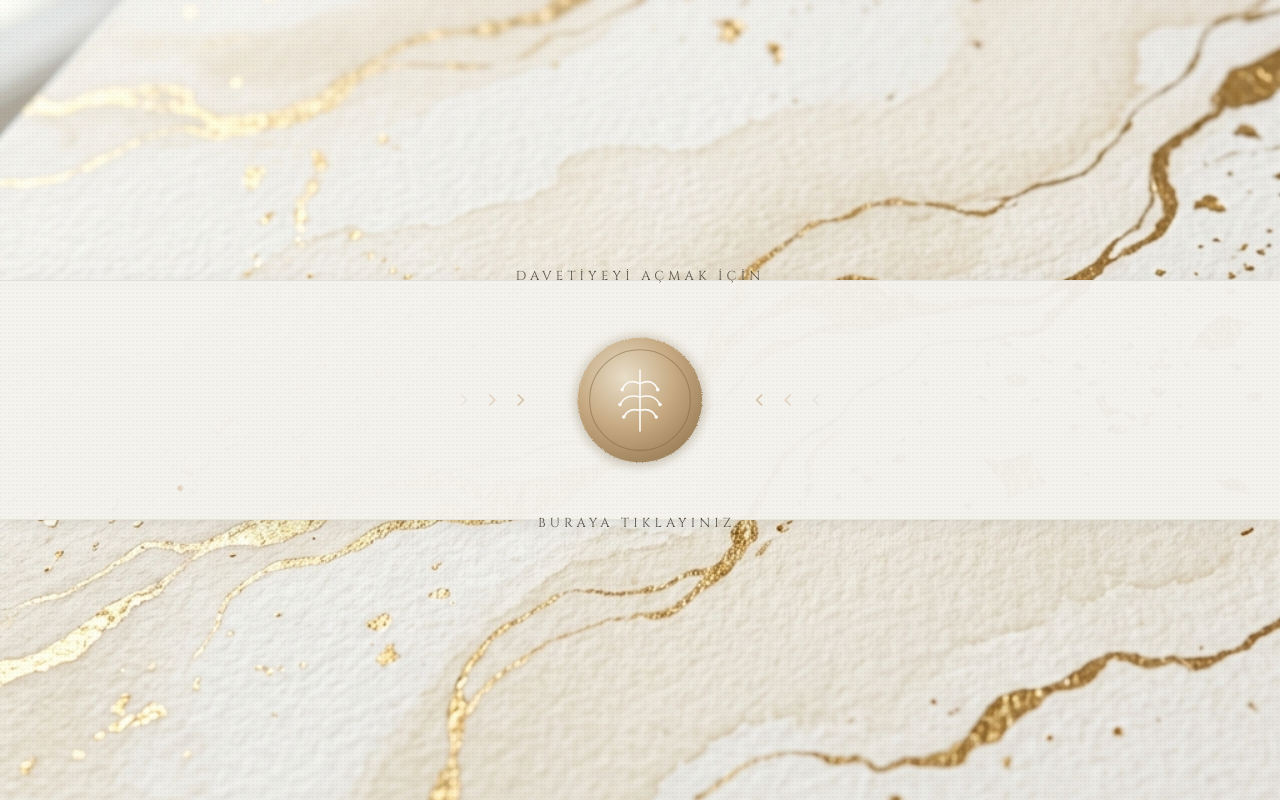
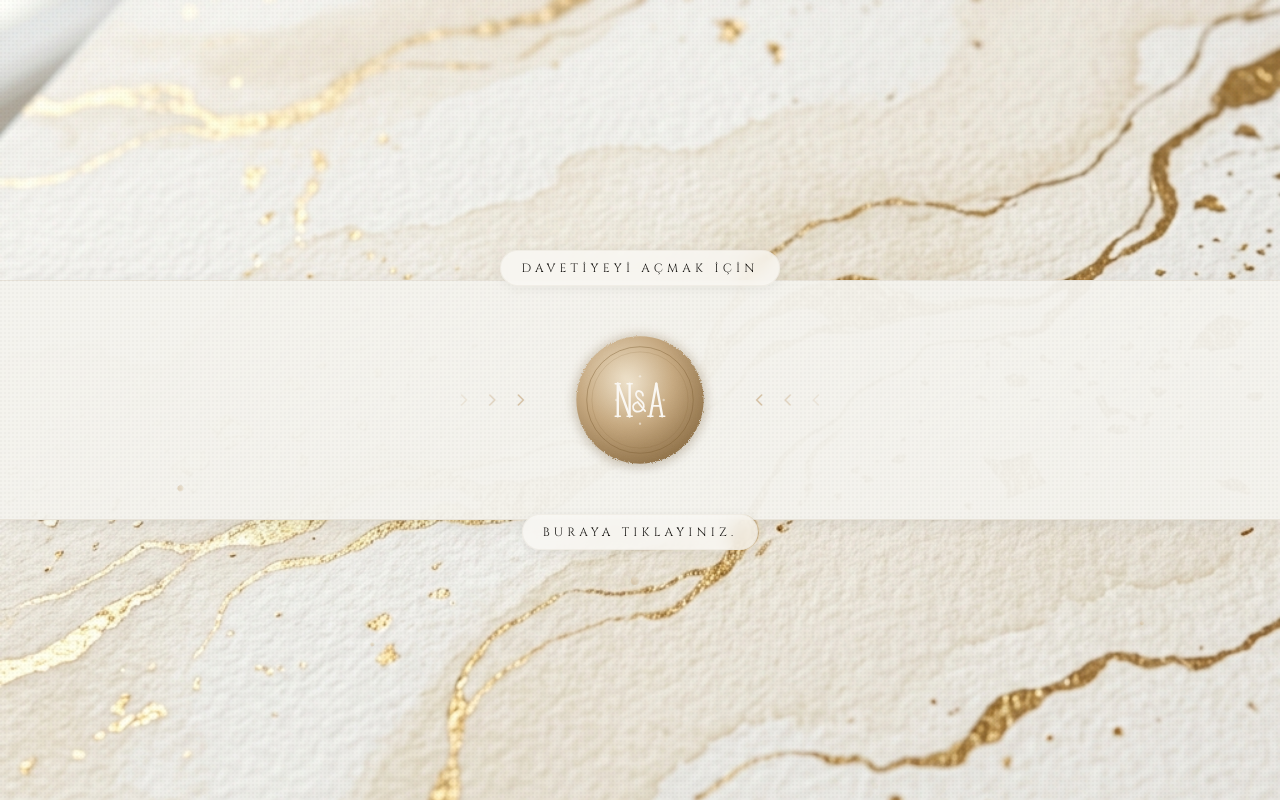
Before and after one commit to alperentagmann/ahmet-nesrin-nisan, a Next.js app: page / in a window 1280 px wide. Built offline with nearby package versions, Linux system fonts and the light colour scheme.

Commit message:
design: NA monogram muhur, okunabilir etiketler, admin misafir sayisi duzeltmesi

```diff
--- a/app/admin/page.tsx
+++ b/app/admin/page.tsx
@@ -78,14 +78,19 @@ export default function AdminPage() {
     setFilter("all");
   }
 
-  // Total expected guests (sum of kişi sayısı from allergies field)
+  // Parse guest count from free-text field — handles "2", "2+1", "3 Kişi", "2+1 Kişi", etc.
+  function parseGuestCount(raw: string): number {
+    if (!raw) return 1;
+    // Extract all numbers and sum them (handles "2+1", "2 + 1", "3 kişi")
+    const nums = raw.match(/\d+/g);
+    if (!nums) return 1;
+    return nums.reduce((acc, n) => acc + parseInt(n, 10), 0);
+  }
+
   const totalGuests = useMemo(() => {
     return entries
       .filter((e) => e.attending)
-      .reduce((acc, e) => {
-        const match = e.allergies?.match(/^(\d+)\s*Kişi/i);
-        return acc + (match ? parseInt(match[1], 10) : 1);
-      }, 0);
+      .reduce((acc, e) => acc + parseGuestCount(e.allergies), 0);
   }, [entries]);
 
   const filteredEntries = useMemo(() => {
--- a/app/components/WaxSeal.tsx
+++ b/app/components/WaxSeal.tsx
@@ -3,8 +3,6 @@ type WaxSealProps = {
   className?: string;
 };
 
-// SVG tabanlı mühür mumu — kullanıcı kendi PNG'sini /public klasörüne ekleyip
-// bu komponenti <img src="/wax-seal.png" /> ile değiştirebilir.
 export default function WaxSeal({ size = 140, className = "" }: WaxSealProps) {
   return (
     <svg
@@ -13,64 +11,117 @@ export default function WaxSeal({ size = 140, className = "" }: WaxSealProps) {
       viewBox="0 0 200 200"
       className={className}
       role="img"
-      aria-label="Mühür mumu"
+      aria-label="N & A mühür"
     >
       <defs>
+        {/* Warm gold radial gradient — lighter highlight top-left */}
         <radialGradient id="waxBody" cx="38%" cy="32%" r="75%">
-          <stop offset="0%" stopColor="#e8dec9" />
-          <stop offset="55%" stopColor="#c5a880" />
-          <stop offset="100%" stopColor="#9a7e58" />
+          <stop offset="0%"   stopColor="#ede0c8" />
+          <stop offset="50%"  stopColor="#c5a880" />
+          <stop offset="100%" stopColor="#8c6e45" />
         </radialGradient>
+
+        {/* Subtle highlight for the pressed centre */}
+        <radialGradient id="waxInner" cx="42%" cy="36%" r="60%">
+          <stop offset="0%"   stopColor="#f2e8d5" stopOpacity="0.6" />
+          <stop offset="100%" stopColor="#b8935e" stopOpacity="0" />
+        </radialGradient>
+
+        {/* Soft wax drip texture */}
         <filter id="waxTexture" x="-20%" y="-20%" width="140%" height="140%">
-          <feTurbulence
-            type="fractalNoise"
-            baseFrequency="0.9"
-            numOctaves="2"
-            seed="7"
-            result="noise"
-          />
-          <feDisplacementMap
-            in="SourceGraphic"
-            in2="noise"
-            scale="3.5"
-            xChannelSelector="R"
-            yChannelSelector="G"
-          />
+          <feTurbulence type="fractalNoise" baseFrequency="0.75" numOctaves="3" seed="12" result="noise" />
+          <feDisplacementMap in="SourceGraphic" in2="noise" scale="4" xChannelSelector="R" yChannelSelector="G" />
+        </filter>
+
+        {/* Subtle inner shadow for depth */}
+        <filter id="innerDepth" x="-5%" y="-5%" width="110%" height="110%">
+          <feGaussianBlur in="SourceAlpha" stdDeviation="3" result="blur" />
+          <feOffset dx="0" dy="2" result="offsetBlur" />
+          <feComposite in="SourceGraphic" in2="offsetBlur" operator="over" />
         </filter>
       </defs>
 
-      {/* irregular blob edge to mimic dripped wax */}
+      {/* Outer blob — irregular wax drip edge */}
       <g filter="url(#waxTexture)">
-        <circle cx="100" cy="100" r="84" fill="url(#waxBody)" />
+        <circle cx="100" cy="100" r="86" fill="url(#waxBody)" />
       </g>
 
-      {/* inner pressed ring */}
+      {/* Inner highlight wash */}
+      <circle cx="100" cy="100" r="74" fill="url(#waxInner)" />
+
+      {/* Pressed ring — outer */}
       <circle
-        cx="100"
-        cy="100"
-        r="68"
+        cx="100" cy="100" r="72"
         fill="none"
-        stroke="#806745"
-        strokeWidth="1.5"
-        opacity="0.5"
+        stroke="#7a5c30"
+        strokeWidth="1.2"
+        opacity="0.45"
       />
 
-      {/* sprig motif */}
-      <g stroke="#faf9f6" strokeWidth="2.2" fill="none" strokeLinecap="round">
-        <path d="M100 60 L100 142" />
-        <path d="M100 78 C 88 72, 80 76, 76 86" />
-        <path d="M100 78 C 112 72, 120 76, 124 86" />
-        <path d="M100 96 C 86 92, 78 96, 73 106" />
-        <path d="M100 96 C 114 92, 122 96, 127 106" />
-        <path d="M100 114 C 89 111, 82 115, 78 123" />
-        <path d="M100 114 C 111 111, 118 115, 122 123" />
+      {/* Pressed ring — inner thin */}
+      <circle
+        cx="100" cy="100" r="65"
+        fill="none"
+        stroke="#7a5c30"
+        strokeWidth="0.7"
+        opacity="0.3"
+      />
+
+      {/* ── Monogram: N & A ── */}
+      {/*
+        Laid out as: N · & · A  in a tight row, centred at (100, 100)
+        Font-style rendered in SVG paths for crisp rendering at all sizes.
+        Using elegant serif strokes with serifs implied by stroke caps.
+      */}
+
+      {/* --- Letter N (left, centred around x=78) --- */}
+      <g stroke="#faf7f2" strokeWidth="3.2" strokeLinecap="round" strokeLinejoin="round" fill="none">
+        {/* N: left vertical */}
+        <line x1="70" y1="78" x2="70" y2="122" />
+        {/* N: diagonal stroke */}
+        <line x1="70" y1="78" x2="86" y2="122" />
+        {/* N: right vertical */}
+        <line x1="86" y1="78" x2="86" y2="122" />
+
+        {/* Serif caps for N */}
+        <line x1="66.5" y1="78"  x2="73.5" y2="78"  strokeWidth="2" />
+        <line x1="66.5" y1="122" x2="73.5" y2="122" strokeWidth="2" />
+        <line x1="82.5" y1="78"  x2="89.5" y2="78"  strokeWidth="2" />
+        <line x1="82.5" y1="122" x2="89.5" y2="122" strokeWidth="2" />
       </g>
-      <circle cx="76" cy="86" r="2.4" fill="#faf9f6" />
-      <circle cx="124" cy="86" r="2.4" fill="#faf9f6" />
-      <circle cx="73" cy="106" r="2.4" fill="#faf9f6" />
-      <circle cx="127" cy="106" r="2.4" fill="#faf9f6" />
-      <circle cx="78" cy="123" r="2.4" fill="#faf9f6" />
-      <circle cx="122" cy="123" r="2.4" fill="#faf9f6" />
+
+      {/* --- Ampersand & (centre, x=100) --- */}
+      <g stroke="#faf7f2" fill="none" strokeLinecap="round" strokeLinejoin="round">
+        {/* A small elegant & made from two arcs + tail */}
+        <path
+          d="M104 94 C104 88, 97 86, 95 90 C93 94, 96 97, 100 100 C104 103, 107 107, 104 112 C101 117, 93 117, 91 112 C89 107, 93 104, 97 103"
+          strokeWidth="2.4"
+        />
+        {/* Tail sweep right */}
+        <path d="M97 103 L107 115" strokeWidth="2.4" />
+      </g>
+
+      {/* --- Letter A (right, centred around x=122) --- */}
+      <g stroke="#faf7f2" strokeWidth="3.2" strokeLinecap="round" strokeLinejoin="round" fill="none">
+        {/* A: left diagonal */}
+        <line x1="114" y1="122" x2="122" y2="78" />
+        {/* A: right diagonal */}
+        <line x1="122" y1="78"  x2="130" y2="122" />
+        {/* A: crossbar */}
+        <line x1="116.5" y1="108" x2="127.5" y2="108" strokeWidth="2.2" />
+
+        {/* Serif caps for A */}
+        <line x1="110.5" y1="122" x2="117.5" y2="122" strokeWidth="2" />
+        <line x1="126.5" y1="122" x2="133.5" y2="122" strokeWidth="2" />
+      </g>
+
+      {/* Tiny star ornaments inside ring */}
+      <g fill="#faf7f2" opacity="0.55">
+        <circle cx="100" cy="68" r="1.6" />
+        <circle cx="100" cy="132" r="1.6" />
+        <circle cx="68"  cy="100" r="1.6" />
+        <circle cx="132" cy="100" r="1.6" />
+      </g>
     </svg>
   );
 }
--- a/app/page.tsx
+++ b/app/page.tsx
@@ -53,13 +53,15 @@ export default function Home() {
       {/* Centre content */}
       <div className="relative z-20 flex flex-col items-center justify-center gap-10 px-6 w-full max-w-2xl">
         {/* Top label */}
-        <p
-          className={`font-display text-[11px] sm:text-[13px] tracking-[0.32em] uppercase text-ink-soft transition-all duration-500 ${
+        <div
+          className={`flex justify-center transition-all duration-500 ${
             opening ? "opacity-0 -translate-y-4" : "opacity-100"
           }`}
         >
-          Davetiyeyi açmak için
-        </p>
+          <p className="font-display text-[11px] sm:text-[12px] tracking-[0.35em] uppercase text-ink bg-cream/80 backdrop-blur-sm px-5 py-2 rounded-full border border-olive-soft/25 shadow-[0_2px_12px_rgba(28,26,23,0.06)]">
+            Davetiyeyi açmak için
+          </p>
+        </div>
 
         {/* Arrow row */}
         <div
@@ -92,13 +94,15 @@ export default function Home() {
         </div>
 
         {/* Bottom label */}
-        <p
-          className={`font-display text-[11px] sm:text-[13px] tracking-[0.32em] uppercase text-ink-soft transition-all duration-500 ${
+        <div
+          className={`flex justify-center transition-all duration-500 ${
             opening ? "opacity-0 translate-y-4" : "opacity-100"
           }`}
         >
-          Buraya Tıklayınız.
-        </p>
+          <p className="font-display text-[11px] sm:text-[12px] tracking-[0.35em] uppercase text-ink bg-cream/80 backdrop-blur-sm px-5 py-2 rounded-full border border-olive-soft/25 shadow-[0_2px_12px_rgba(28,26,23,0.06)]">
+            Buraya Tıklayınız.
+          </p>
+        </div>
       </div>
 
       <style>{`
```
